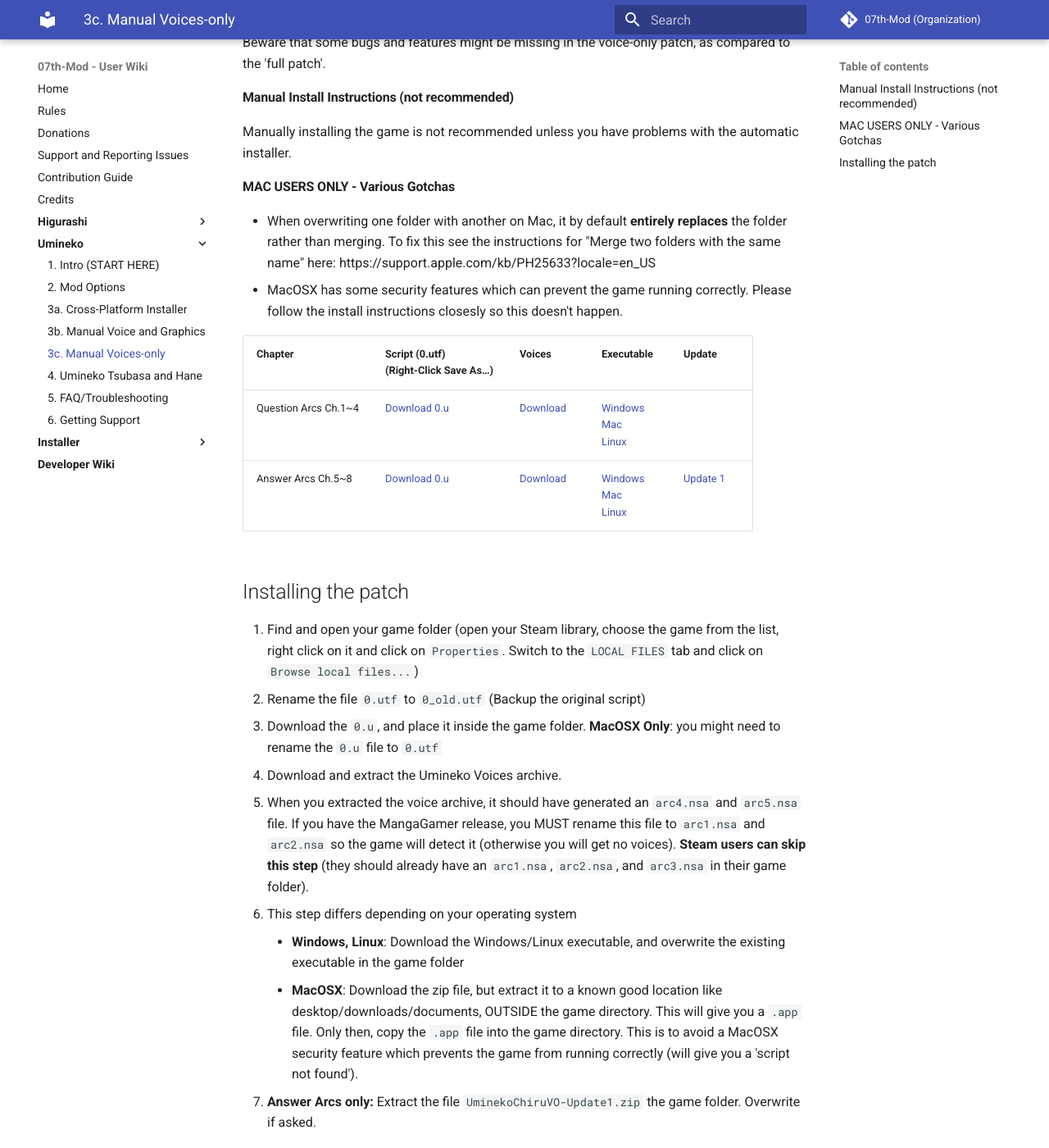
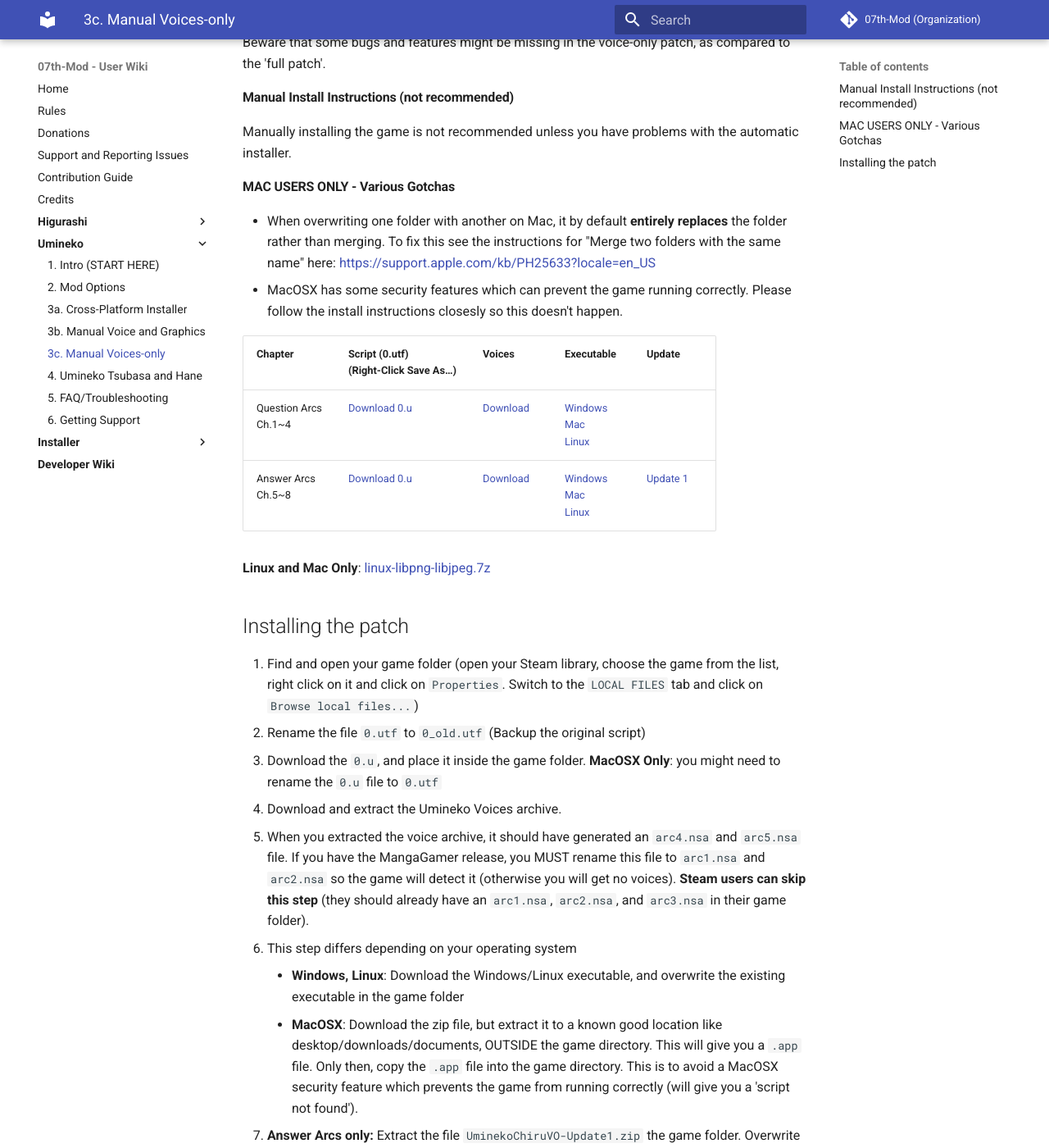
Before and after one commit to 07th-mod/wiki, an MkDocs documentation site: the page built from docs/Umineko/Umineko-Part-1.1---Voices-only-Patch.md, in a window 1280 px wide and 1400 px high, scrolled down 291 px. Shown: the whole window at 82% size. Built offline with MkDocs 1.6.1 and Material for MkDocs 9.7.7, drawn with Linux system fonts in a browser that asks for light colours; some of the changed text lies outside the part shown.

Commit message:
Add links/instructions to install libpng/libjpeg (see https://github.com/07th-mod/umineko-question/issues/148)

```diff
--- a/docs/Umineko/Umineko-Part-1.1---Voices-only-Patch.md
+++ b/docs/Umineko/Umineko-Part-1.1---Voices-only-Patch.md
@@ -11,7 +11,7 @@
 Manually installing the game is not recommended unless you have problems with the automatic installer.
 
 #### MAC USERS ONLY - Various Gotchas
-- When overwriting one folder with another on Mac, it by default **entirely replaces** the folder rather than merging. To fix this see the instructions for "Merge two folders with the same name" here: https://support.apple.com/kb/PH25633?locale=en_US
+- When overwriting one folder with another on Mac, it by default **entirely replaces** the folder rather than merging. To fix this see the instructions for "Merge two folders with the same name" here: [https://support.apple.com/kb/PH25633?locale=en_US](https://support.apple.com/kb/PH25633?locale=en_US)
 - MacOSX has some security features which can prevent the game running correctly. Please follow the install instructions closesly so this doesn't happen.
 
 <table>
@@ -26,14 +26,14 @@
 </thead>
 <tbody>
 <tr class="odd">
-<td>Question Arcs Ch.1~4</td>
+<td>Question Arcs<br>Ch.1~4</td>
 <td><a href="http://07th-mod.com/download.php?repository=umineko-question&file=voice_only/InDevelopment/ManualUpdates/0.utf">Download 0.u</a></td>
 <td><a href="https://07th-mod.com/Beato/Umineko-Voices-nsa.7z">Download</a></td>
 <td><a href="https://07th-mod.com/Beato-voice/Umineko1to4.exe">Windows</a> <br> <a href="https://07th-mod.com/Beato-voice/Umineko1to4.app.zip">Mac</a> <br> <a href="https://07th-mod.com/Beato-voice/Umineko1to4">Linux</a></td>
 <td></td>
 </tr>
 <tr class="even">
-<td>Answer Arcs Ch.5~8</td>
+<td>Answer Arcs<br>Ch.5~8</td>
 <td><a href="http://07th-mod.com/download.php?repository=umineko-answer&file=master/voices-only/0.utf">Download 0.u</a></td>
 <td><a href="https://07th-mod.com/Bern/UminekoChiru-Voices-nsa.7z">Download</a></td>
 <td><a href="https://07th-mod.com/Bern-voice/Umineko5to8.exe">Windows</a> <br> <a href="https://07th-mod.com/Bern-voice/Umineko5to8.app.zip">Mac</a> <br> <a href="https://07th-mod.com/Bern-voice/Umineko5to8">Linux</a></td>
@@ -41,6 +41,8 @@
 </tr>
 </tbody>
 </table>
+
+**Linux and Mac Only**: <a href="https://07th-mod.com/Beato/linux-libpng-libjpeg.7z">linux-libpng-libjpeg.7z</a>
 
 ## Installing the patch
 
@@ -56,3 +58,4 @@
     - **MacOSX**: Download the zip file, but extract it to a known good location like desktop/downloads/documents, OUTSIDE the game directory. This will give you a `.app` file. Only then, copy the `.app` file into the game directory. This is to avoid a MacOSX security feature which prevents the game from running correctly (will give you a 'script not found').
 
 7. **Answer Arcs only:** Extract the file ``UminekoChiruVO-Update1.zip`` the game folder. Overwrite if asked.
+8. **Linux and Mac**: Extract the file `linux-libpng-libjpeg.7z` to the game folder. Overwrite if asked. Both arcs use the same archive.
```
Also changed, not shown: docs/Umineko/Umineko-Part-0-TroubleShooting-and-FAQ.md (+4 -2 lines), docs/Umineko/Umineko-Part-1---Voice-and-Graphics-Patch.md (+6 -0 lines).
